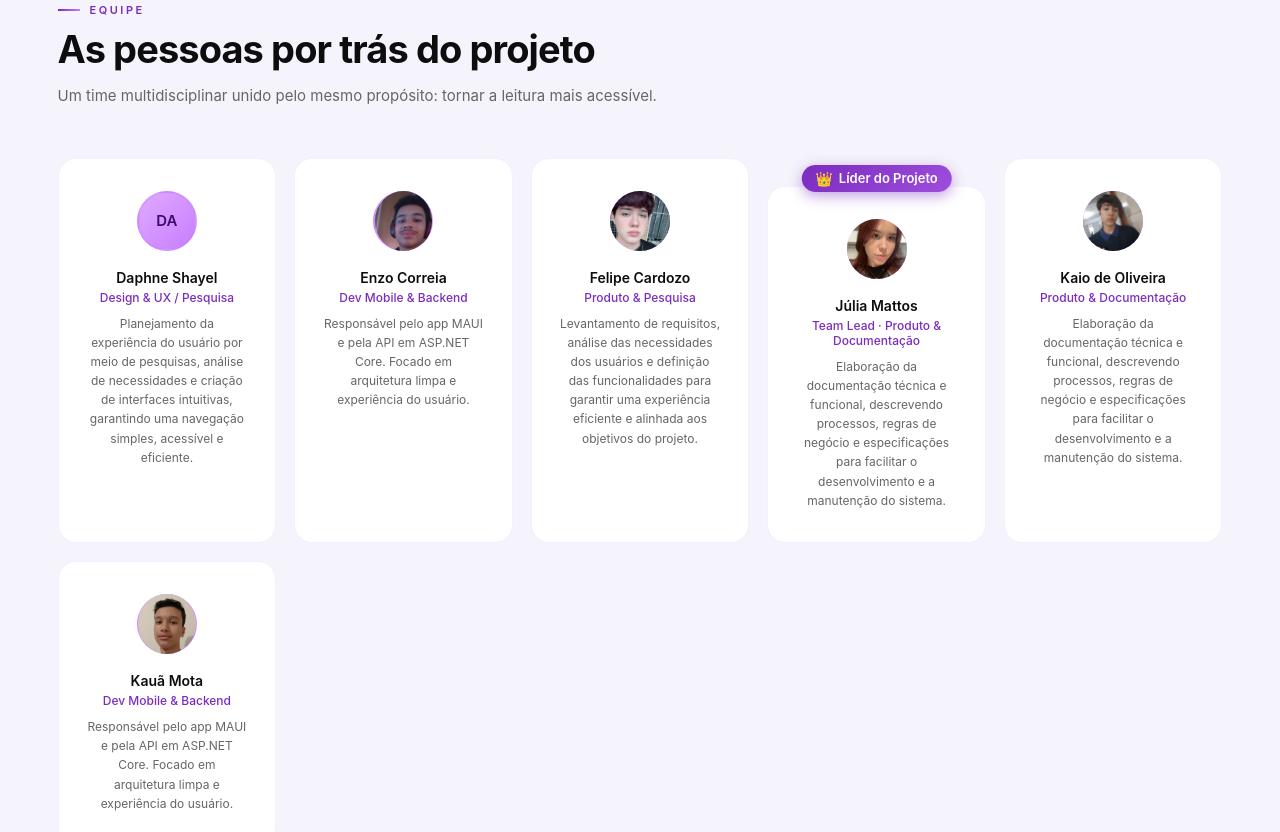
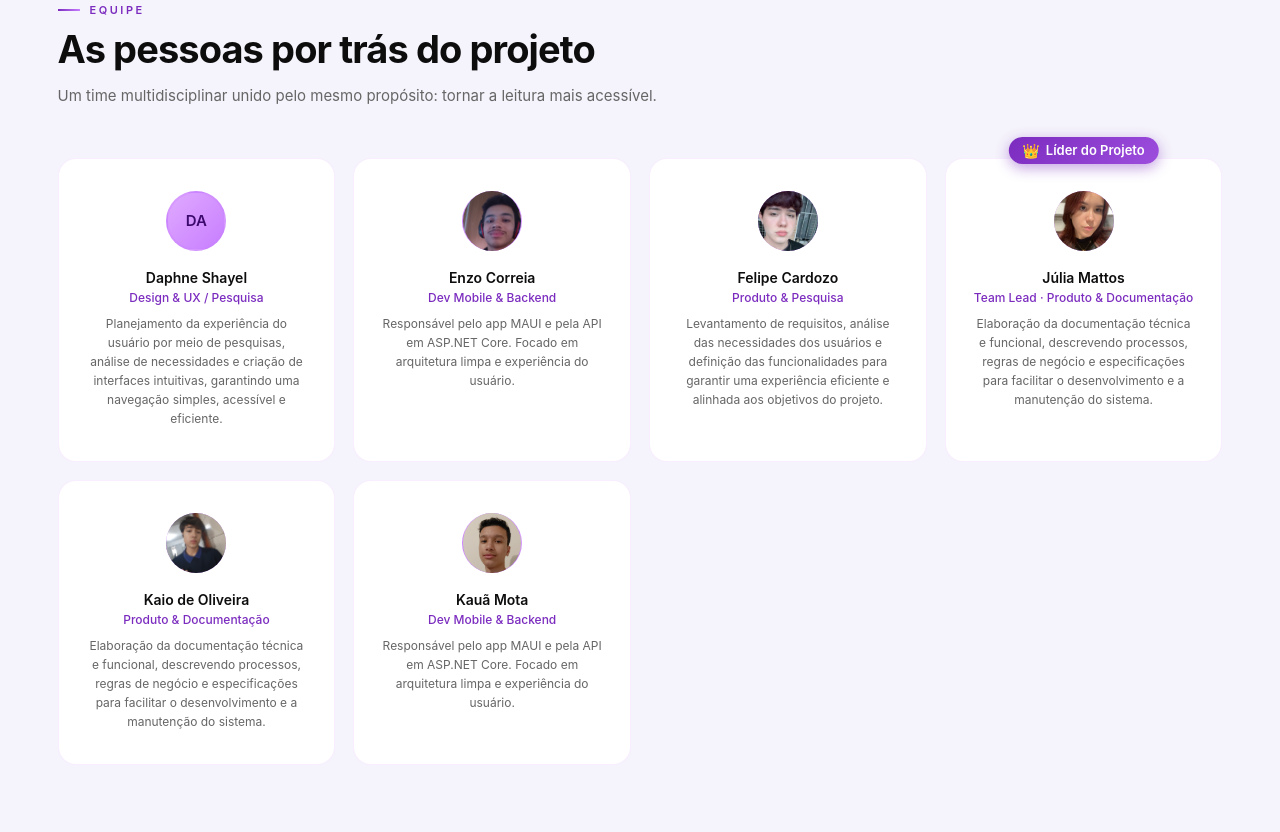
Before and after one commit to KauaMHAS/Site-TCC, an Angular app: page /sobre in a window 1280 px wide. Shown: the part 3700-4532 px from the top of the page. Built offline with nearby package versions, Linux system fonts and the light colour scheme.

Commit message:
Correção do botão download e equipe

```diff
--- a/src/app/home/home.css
+++ b/src/app/home/home.css
@@ -159,7 +159,7 @@
   padding: clamp(48px, 6vw, 80px) var(--px, 48px);
   text-align: center;
   max-width: var(--max-w, 1280px);
-  margin: 0 auto clamp(56px, 7vw, 88px);
+  margin: clamp(32px, 5vw, 56px) auto clamp(56px, 7vw, 88px);
   position: relative;
   overflow: hidden;
 }
--- a/src/app/sobre/sobre.css
+++ b/src/app/sobre/sobre.css
@@ -229,8 +229,9 @@
 /* ── Equipe ── */
 .sobre-equipe {
   display: grid;
-  grid-template-columns: repeat(auto-fit, minmax(200px, 1fr));
+  grid-template-columns: repeat(auto-fill, minmax(220px, 1fr));
   gap: 18px;
+  align-items: stretch;
 }
 
 .sobre-membro {
@@ -240,6 +241,9 @@
   padding: 32px 28px;
   text-align: center;
   transition: all 0.35s cubic-bezier(0.34, 1.56, 0.64, 1);
+  position: relative;
+  box-sizing: border-box;
+  height: 100%;
 }
 
 .sobre-membro:hover {
@@ -270,7 +274,12 @@
   object-fit: cover;
 }
 
-.sobre-membro h4 { font-size: 14px; font-weight: 600; margin-bottom: 4px; color: #0d0d0d; }
+.sobre-membro h4 {
+  font-size: 14px;
+  font-weight: 600;
+  margin-bottom: 4px;
+  color: #0d0d0d;
+}
 
 .sobre-membro-role {
   font-size: 12px;
@@ -279,15 +288,14 @@
   margin-bottom: 9px;
 }
 
-.sobre-membro p { font-size: 12px; color: #666; line-height: 1.6; }
-
-/* ── Líder ── */
-.sobre-equipe-leader-wrap {
-  padding-top: 28px;
+.sobre-membro p {
+  font-size: 12px;
+  color: #666;
+  line-height: 1.6;
 }
 
+/* Líder */
 .sobre-membro--leader {
-  position: relative;
   overflow: visible;
 }
 
@@ -307,10 +315,12 @@
   align-items: center;
   gap: 6px;
   white-space: nowrap;
+  z-index: 2;
 }
 
-.sobre-membro-badge-icon { font-size: 14px; }
-
+.sobre-membro-badge-icon {
+  font-size: 14px;
+}
 /* ── Responsivo ── */
 @media (max-width: 900px) {
   .sobre-mvv { grid-template-columns: repeat(2, 1fr); }
--- a/src/app/sobre/sobre.html
+++ b/src/app/sobre/sobre.html
@@ -210,16 +210,16 @@
         <p>Levantamento de requisitos, análise das necessidades dos usuários e definição das funcionalidades para garantir uma experiência eficiente e alinhada aos objetivos do projeto.</p>
       </div>
       <!-- Líder -->
-      <div class="sobre-equipe-leader-wrap reveal reveal-d4">
-        <div class="sobre-membro sobre-membro--leader">
-          <div class="sobre-membro-badge">
-            <span class="sobre-membro-badge-icon">👑</span> Líder do Projeto
-          </div>
-          <div class="sobre-avatar sobre-avatar--leader"><img src="julia.png" alt="Foto da Julia"></div>
-          <h4>Júlia Mattos</h4>
-          <div class="sobre-membro-role">Team Lead · Produto & Documentação</div>
-          <p>Elaboração da documentação técnica e funcional, descrevendo processos, regras de negócio e especificações para facilitar o desenvolvimento e a manutenção do sistema.</p>
+      <div class="sobre-membro sobre-membro--leader reveal reveal-d4">
+        <div class="sobre-membro-badge">
+          <span class="sobre-membro-badge-icon">👑</span> Líder do Projeto
         </div>
+        <div class="sobre-avatar sobre-avatar--leader">
+          <img src="julia.png" alt="Foto da Julia">
+        </div>
+        <h4>Júlia Mattos</h4>
+        <div class="sobre-membro-role">Team Lead · Produto & Documentação</div>
+        <p>Elaboração da documentação técnica e funcional, descrevendo processos, regras de negócio e especificações para facilitar o desenvolvimento e a manutenção do sistema.</p>
       </div>
       <div class="sobre-membro reveal reveal-d1">
         <div class="sobre-avatar"><img src="kaio.png" alt="Foto do Kaio"></div>
```
